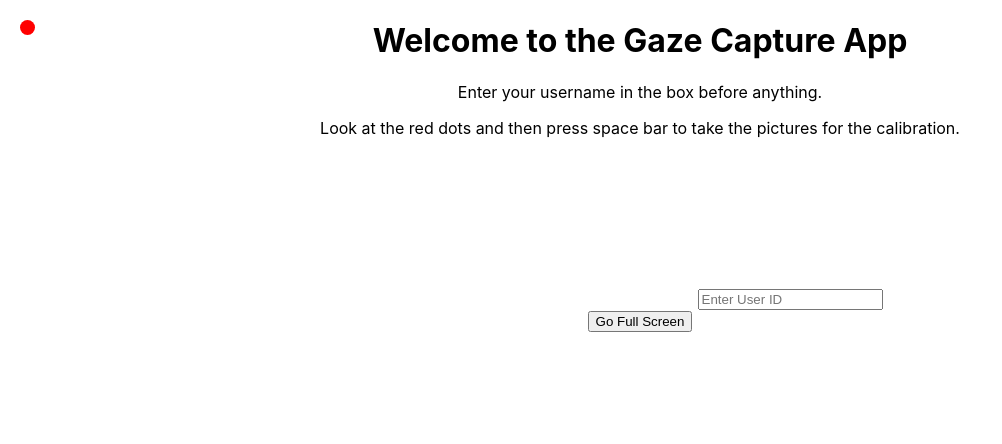
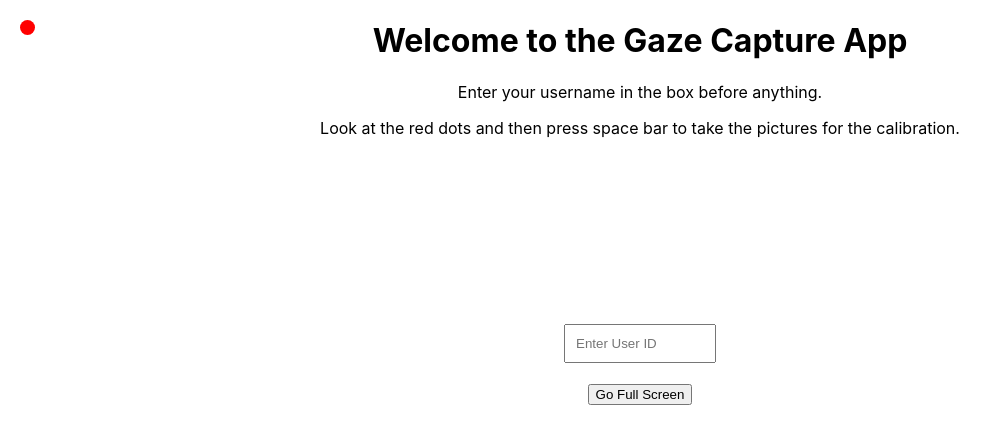
Before and after one commit to Willmp4/eye_gaze_data_collection, a React (Create React App) app in the folder frontend/: page / in a window 1280 px wide. Shown: the top 444 px of the page, without its empty margins (0-1002 px from the left). Built offline with nearby package versions, Linux system fonts and the light colour scheme; no server answers.

Commit message:
Added styling

```diff
--- a/frontend/src/CalibrationComponent.css
+++ b/frontend/src/CalibrationComponent.css
@@ -3,6 +3,22 @@
 .calibration-container {
   text-align: center;
   background: white; /* Background for content */
+  display: flex; /* Using Flexbox for layout */
+  flex-direction: column; /* Stack children vertically */
+  align-items: center; /* Center-align items horizontally */
+  justify-content: center; /* Center-align items vertically */
+}
+
+.video-feed {
+  /* Adjust as needed for your specific requirements */
+  max-width: 90%; /* Limit the width to prevent overflow */
+  margin-bottom: 20px; /* Space between the video feed and the input box */
+}
+
+.user-id-input {
+  width: 10%; /* Adjust width as per requirement */
+  padding: 10px; /* Add padding for better aesthetics */
+  margin-bottom: 20px; /* Space below the input box */
 }
 
 .calibration-point {
@@ -12,6 +28,7 @@
   background-color: red;
   border-radius: 50%;
 }
+
 .calibration-container.success {
   outline: 2px solid green;
   outline-offset: -2px; /* To draw the outline inside of the element */
@@ -24,7 +41,6 @@
   animation: fadeOut 2s;
 }
 
-
 @keyframes fadeOut {
   from { outline-opacity: 1; }
   to { outline-opacity: 0; }
--- a/frontend/src/CalibrationComponent.js
+++ b/frontend/src/CalibrationComponent.js
@@ -53,14 +53,15 @@ function CalibrationComponent({ onCalibrationComplete, userId, setUserId }) {
 
     for (let i = 1; i <= centralPointsPerSide; i++) {
       for (let j = 1; j <= centralPointsPerSide; j++) {
-        const x = offset + i * stepX;
-        const y = offset + j * stepY;
+        const x = Math.round(offset + i * stepX);
+        const y = Math.round(offset + j * stepY);
         points.push({ x, y });
       }
     }
 
     return points;
   };
+
   const handleSpaceBar = async () => {
     if (currentPoint < calibrationPoints.length) {
       const point = calibrationPoints[currentPoint];
```
